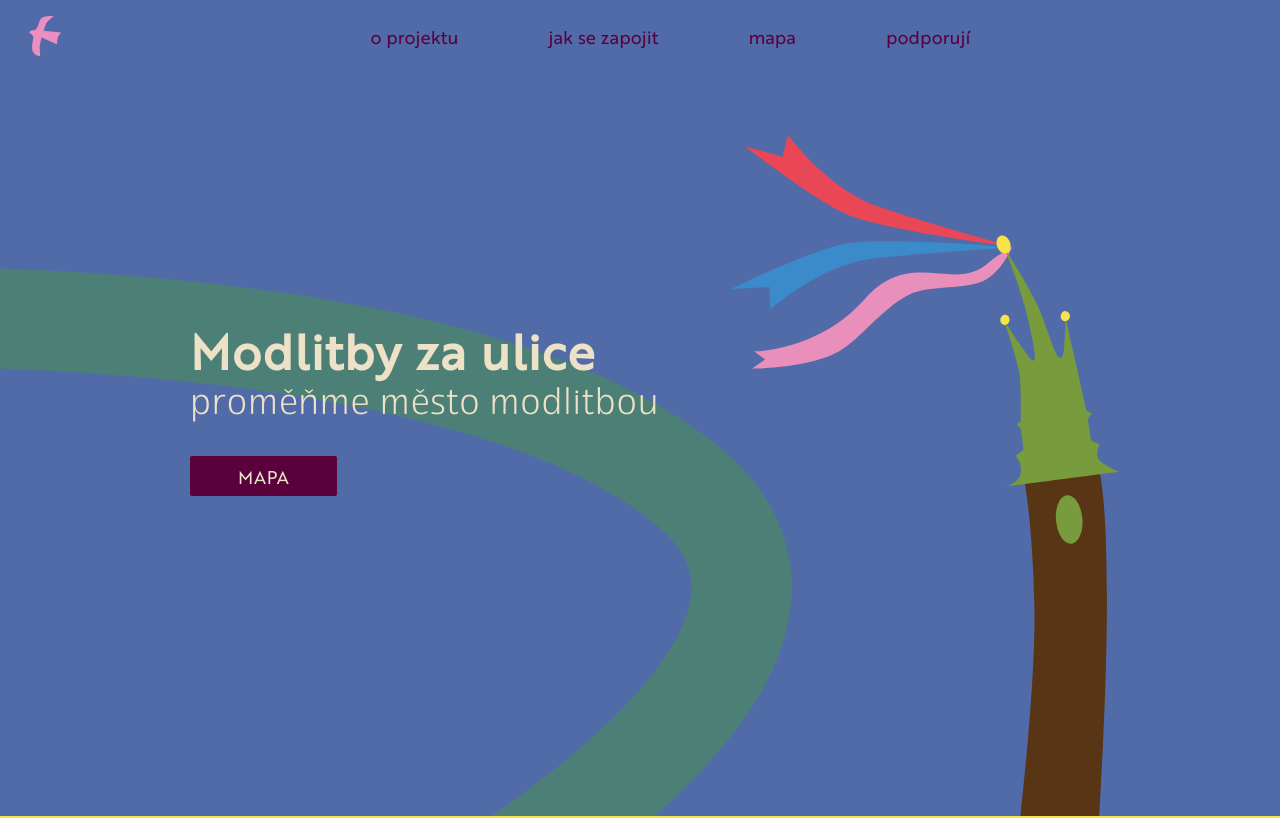
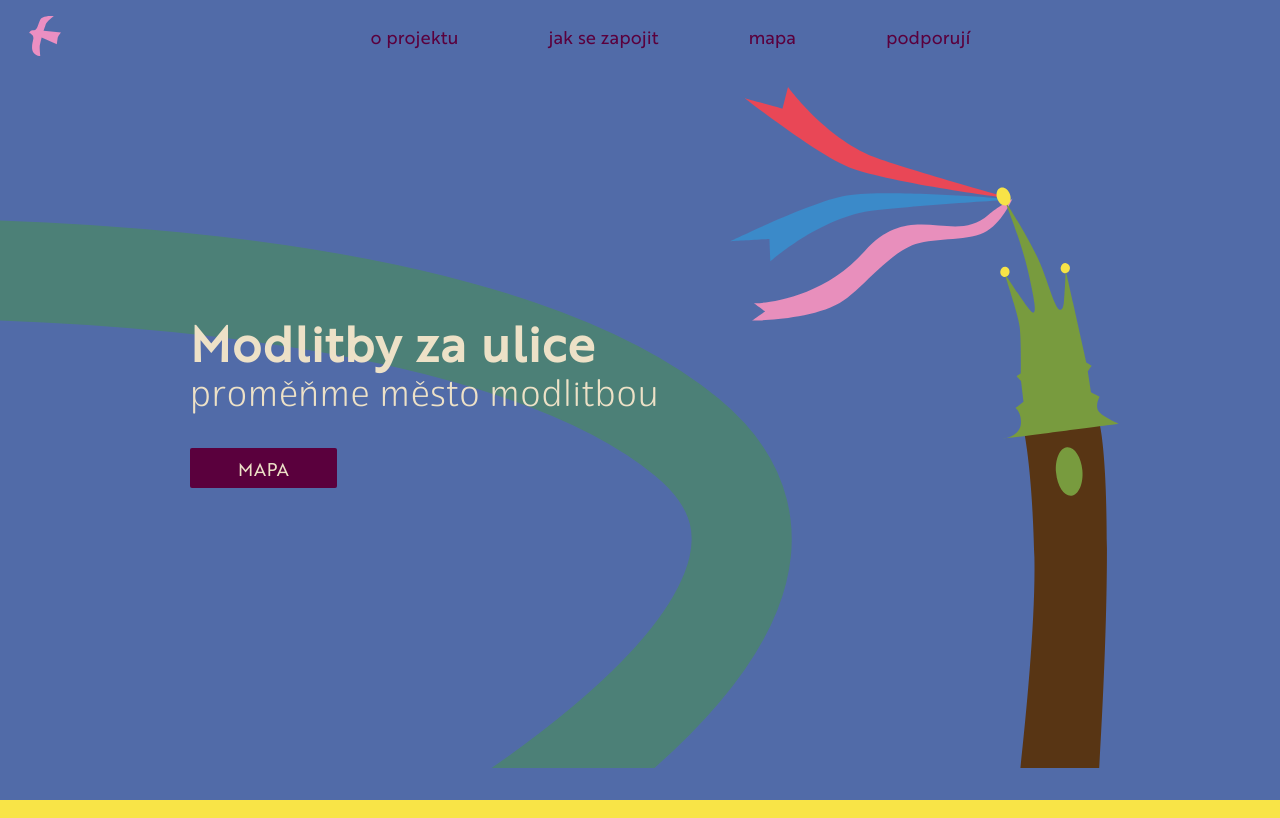
Before and after one commit to petrkucerak/modlitbyzaulice, a Next.js app: page / in a window 1280 px wide. Shown: the top 818 px of the page. Built offline with nearby package versions, Linux system fonts and the light colour scheme.

Commit message:
Change animation size

```diff
--- a/app/page.js
+++ b/app/page.js
@@ -62,7 +62,7 @@ export default function Home() {
           "bg-darkBlue text-white min-h-[100vh] xl:text-lg 2xl:text-xl"
         }
       >
-        <CoverAnimation className="min-h-[100vh] w-full flex flex-col justify-end" />
+        <CoverAnimation className="min-h-[100%] w-full flex flex-col justify-end" />
         <div className="w-[90vw] max-w-[900px] z-10 absolute">
           <h1 className="font-brother1816 tracking-wide font-bold text-2xl sm:text-5xl mb-2">
             Modlitby za&nbsp;ulice
```
